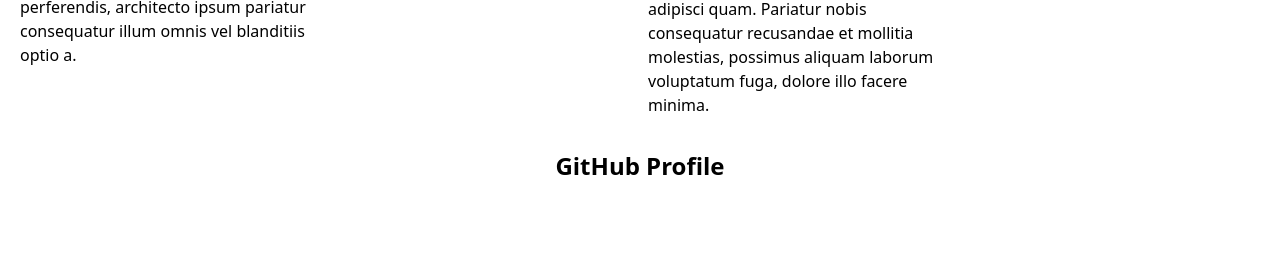
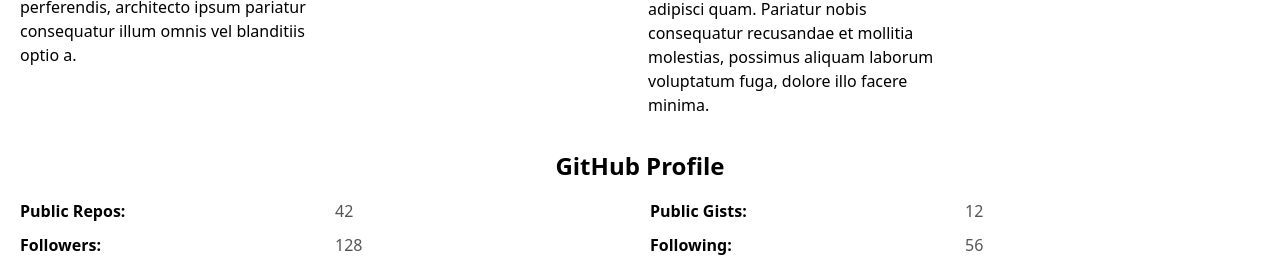
Before and after one commit to emilyyiip/portfolio, a plain HTML site: page index.html in a window 1280 px wide. Shown: the part 849-1126 px from the top of the page. Before the commit the page ends 1068 px from the top, so only its background shows below. Drawn offline with Linux system fonts and the light colour scheme; no server answers.

Commit message:
styled gh

```diff
--- a/index.html
+++ b/index.html
@@ -34,7 +34,12 @@
 </div>
 <h2>GitHub Profile</h2>
 <div id="profile-stats">
-    <!-- GitHub profile stats will be displayed here -->
+    <dl>
+        <dt>Public Repos:</dt><dd>42</dd>
+        <dt>Public Gists:</dt><dd>12</dd>
+        <dt>Followers:</dt><dd>128</dd>
+        <dt>Following:</dt><dd>56</dd>
+    </dl>
 </div>
 
 
--- a/style.css
+++ b/style.css
@@ -127,3 +127,25 @@
 .color-scheme select {
     margin-left: 0.5rem;
 }
+
+#profile-stats dl {
+    display: grid;
+    grid-template-columns: 1fr 1fr 1fr 1fr;  /* Four equal columns */
+    row-gap: 10px;
+    column-gap: 20px;
+    margin: 0;
+    padding: 0;
+}
+
+#profile-stats dt {
+    font-weight: bold;
+    text-align: left;
+    grid-column: span 1;
+}
+
+#profile-stats dd {
+    margin: 0;
+    text-align: left;
+    color: #555;
+    grid-column: span 1;
+}
```
